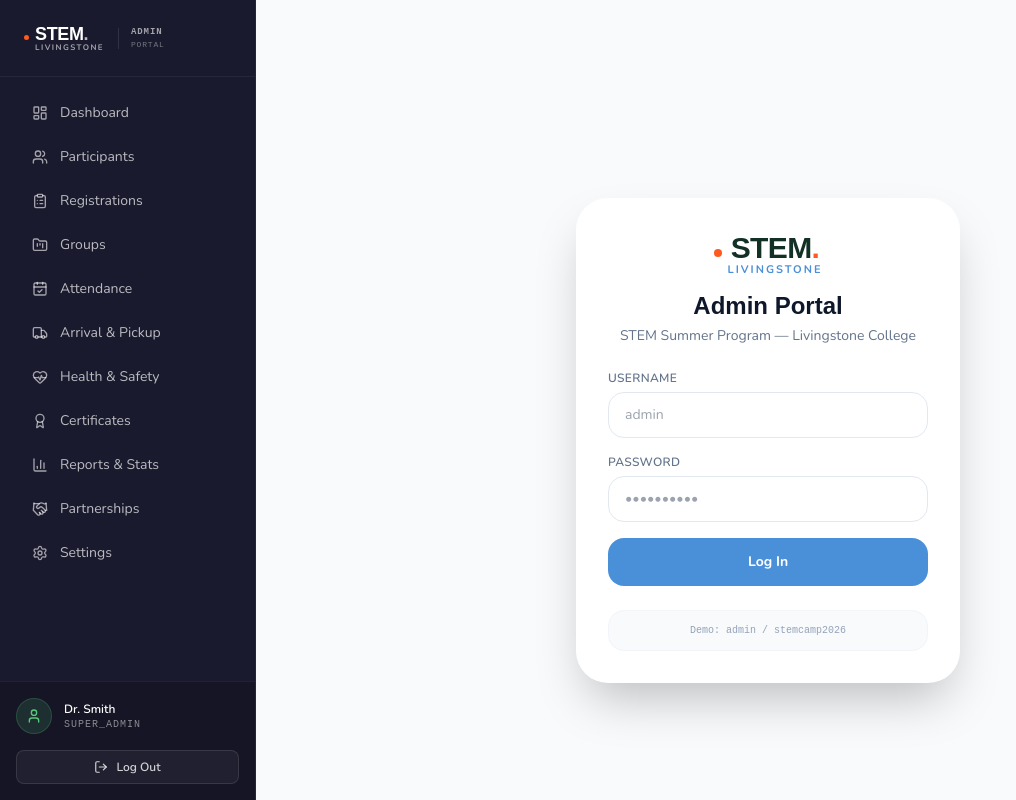
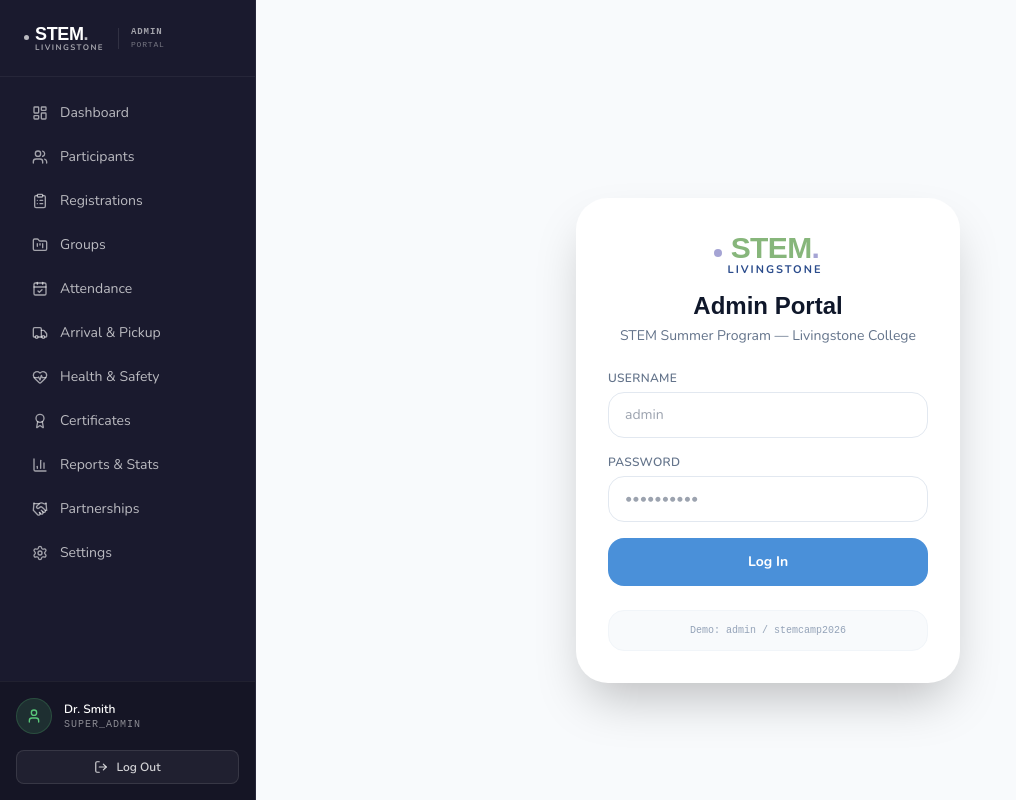
Before and after one commit to Talesman-index/stem-program, a Next.js app: page /admin/login in a window 1280 px wide. Shown: the whole page, without its empty margins (0-1016 px from the left). Built offline with nearby package versions, Linux system fonts and the light colour scheme; no server answers; a web font is replaced by a local one.

Commit message:
Update StemLogo colors to Leaf Green, Lavender, and Dark Blue

```diff
--- a/src/components/StemLogo.tsx
+++ b/src/components/StemLogo.tsx
@@ -19,10 +19,10 @@ const sizeMap: Record<LogoSize, { outer: string; stem: string; sub: string; dot:
 export function StemLogo({ size = 'md', variant = 'color', className = '' }: StemLogoProps) {
   const s = sizeMap[size];
 
-  const stemColor = variant === 'white' ? '#FFFFFF' : variant === 'dark' ? '#0F172A' : '#133025';
-  const accentColor = variant === 'white' ? 'rgba(255,255,255,0.7)' : '#FF5A1F';
-  const subColor = variant === 'white' ? 'rgba(255,255,255,0.6)' : variant === 'dark' ? '#64748B' : '#4A90D9';
-  const dotColor = '#FF5A1F';
+  const stemColor = variant === 'white' ? '#FFFFFF' : variant === 'dark' ? '#0F172A' : '#87B67B';
+  const accentColor = variant === 'white' ? 'rgba(255,255,255,0.7)' : variant === 'dark' ? '#FF5A1F' : '#A5A4D4';
+  const subColor = variant === 'white' ? 'rgba(255,255,255,0.6)' : variant === 'dark' ? '#64748B' : '#2B4C8C';
+  const dotColor = variant === 'white' ? 'rgba(255,255,255,0.7)' : variant === 'dark' ? '#FF5A1F' : '#A5A4D4';
 
   return (
     <span
```
